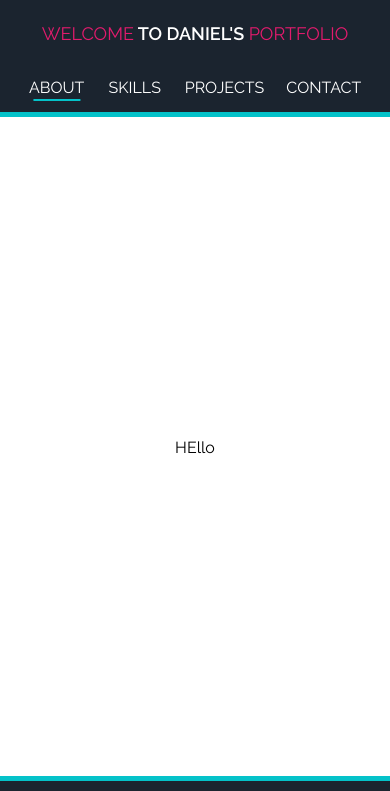
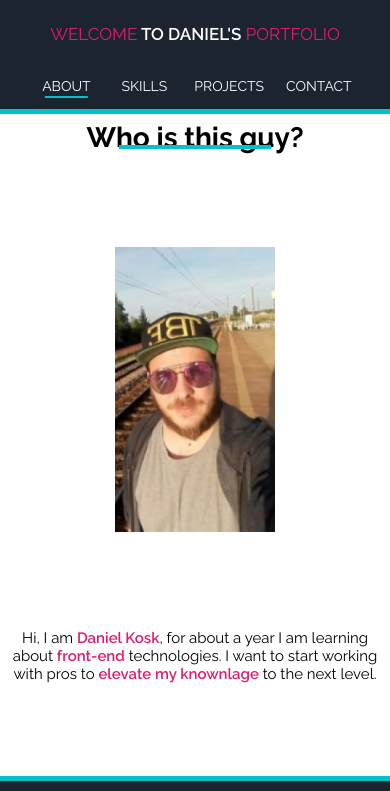
Before and after one commit to Gethath/portfolio, a React app: page / in a window 390 px wide. Shown: the top 791 px of the page. Built offline with nearby package versions, Linux system fonts and the light colour scheme.

Commit message:
added About section with styles and img selection

```diff
--- a/public/index.html
+++ b/public/index.html
@@ -24,7 +24,7 @@
       work correctly both with client-side routing and a non-root public URL.
       Learn how to configure a non-root public URL by running `npm run build`.
     -->
-    <title>Daniel Kosk-frontend developer wannabe</title>
+    <title>Daniel Kosk-future frontend developer</title>
   </head>
   <body>
     <noscript>You need to enable JavaScript to run this app.</noscript>
--- a/src/components/About.js
+++ b/src/components/About.js
@@ -1,7 +1,14 @@
 import React from 'react';
+import '../styles/about.scss'
 
-const About = () => {
-    return ( <div>HEllo</div> );
+const About = (props) => {
+    return (
+        <div className="about">
+            <div className="about__title-wraper"><h2 className="about__title">Who is this guy?</h2></div>
+            <div className="about__img-wraper"><img src={props.imgUrl} alt="Daniel Kosk author of this page" className="about__photo-mobile-mini"></img></div>
+            <p className="about__paragraph">Hi, I am <span className="about__highlight">Daniel Kosk</span>, for about a year I am learning about <span className="about__highlight">front-end</span> technologies. I want to start working with pros to <span className="about__highlight">elevate my knownlage</span> to the next level.</p>
+        </div>
+        );
 }
 
 export default About;
--- a/src/components/App.js
+++ b/src/components/App.js
@@ -1,4 +1,4 @@
-import React from 'react';
+import React, { Component } from 'react';
 import '../styles/App.scss';
 import {BrowserRouter as Router} from 'react-router-dom';
 import { library } from '@fortawesome/fontawesome-svg-core'
@@ -10,8 +10,46 @@ import Section from './Section'
 import Header from './Header'
 
 library.add(fab)
+class App extends Component {
 
-function App() {
+  state = {
+    width:0,
+    imgUrl:"",
+   }
+componentDidMount() {
+  this.updateWindowWidth();
+  this.setImgUrl();
+  window.addEventListener("resize", this.updateWindowWidth.bind(this));
+  window.addEventListener("resize", this.setImgUrl.bind(this));
+}
+
+componentWillUnmount() {
+  window.removeEventListener("resize", this.updateWindowWidth.bind(this));
+  window.removeEventListener("resize", this.setImgUrl.bind(this));
+}
+
+updateWindowWidth(){
+  this.setState({ width: window.innerWidth});
+}
+
+setImgUrl(){
+  if (this.state.width<370){
+    this.setState({
+      imgUrl:`${require('../img/img-mobile-mini.jpg')}`})}
+    else if (this.state.width>370&&this.state.width<760){
+      this.setState({
+       imgUrl:`${require('../img/img-mobile.jpg')}`})}
+    else if (this.state.width>760&&this.state.width<1024){
+      this.setState({
+         imgUrl:`${require('../img/img-tablet.jpg')}`})}
+   else{
+     this.setState({
+       imgUrl:`${require('../img/img-desktop.jpg')}`})}
+
+}
+
+
+  render() {
     const date=new Date().getFullYear();
 
     return (
@@ -19,7 +57,7 @@ function App() {
       <div className="App">
           <header><Header/></header>
           <nav><Navigation/></nav>
-        <section><Section/></section>
+          <section><Section imgUrl={this.state.imgUrl}/></section>
           <footer className="footer"><p className="footer__paragraph">By Daniel Kosk <span className="footer__highlight">{date}©</span></p>
           <div className="footer__socials">
           <a href="https://www.linkedin.com/in/daniel-kosk-8269b91a5/" target="_blank" rel="noopener noreferrer" className="footer__social-link"> <FontAwesomeIcon className="footer__social-icon-li" icon={['fab', 'linkedin']} size="2x"/></a>
@@ -29,5 +67,6 @@ function App() {
       </Router>
     );
   }
+}
 
 export default App;
--- a/src/components/Section.js
+++ b/src/components/Section.js
@@ -5,10 +5,10 @@ import About from "./About"
 import Skills from "./Skills"
 import Projects from "./Projects"
 import Contact from "./Contact"
-const Section = () => {
+const Section = (props) => {
     return (
         <>
-            <Route path="/" exact component={About}/>
+            <Route path="/" exact render={()=><About imgUrl={props.imgUrl}/>}/>
             <Route path="/skills" component={Skills}/>
             <Route path="/projects" component={Projects}/>
             <Route path="/contact" component={Contact}/>
--- a/src/styles/App.scss
+++ b/src/styles/App.scss
@@ -39,7 +39,8 @@
       font-size: 20px;
     }
     &__highlight{
-      color:$text-highlight
+      color:$text-highlight;
+      font-weight: 600;
     }
     &__socials{
       display: flex;
--- /dev/null
+++ b/src/styles/about.scss
@@ -0,0 +1,71 @@
+@import 'vars';
+.about{
+    display: flex;
+    width: 100%;
+    height: 100%;
+    flex-wrap: wrap;
+    justify-content: center;
+    @media ($tablet){
+        justify-content: flex-start;
+        align-items: center;
+    }
+    &__title-wraper{
+        flex-basis: 100%;
+        height: fit-content;
+        text-align: center;
+        display: flex;
+        justify-content: center;
+    }
+    &__title{
+        margin-top: 3px;
+        position: relative;
+        width: fit-content;
+        font-size: 28px;
+        @media($tablet){
+            font-size: 55px;
+        }
+        &:before{
+            position: absolute;
+            width: 70%;
+            content: '';
+            height: 4px;
+            background-color: $theme-secondary;
+            bottom: 5px;
+            left:50%;
+            transform: translateX(-50%);
+            transition: .5s;
+            @media($tablet){
+                bottom: -10px;
+            }
+        }
+        &:hover::before{
+            width: 90%;
+        }
+    }
+    &__img-wraper{
+        margin-top: 10px;
+        @media($tablet){
+            flex-basis: 30%;
+            margin:0 10px 0 10px;
+        }
+    }
+    &__paragraph{
+        text-align: center;
+        margin: 10px 0;
+        padding: 0 8px;
+        font-size: 15px;
+        @media($tablet){
+            flex-basis: 30%;
+            flex-grow: 1;
+            font-size: 40px;
+        }
+        @media($desktop){
+            margin:0 auto;
+            flex-basis: 65%;
+        }
+    }
+    &__highlight{
+        color:$text-highlight;
+        font-weight: 600;
+      }
+}
--- a/src/styles/contact.scss
+++ b/src/styles/contact.scss
@@ -59,7 +59,7 @@ align-items: center;
     margin-top: 10px;
     flex-basis: 10%;
     color: #fff;
-    font-size: 15px;
+    font-size: 14px;
     letter-spacing: 2px;
     padding: 4px;
 }
@@ -70,8 +70,8 @@ align-items: center;
     width: 40%;
     background-color: $theme-main;
     border: 3px $theme-secondary solid;
-    margin-top: 10px;
-    padding: 15px 40px;
+    margin: 10px 0;
+    padding: 12px 30px;
     color: #fff;
     text-transform: uppercase;
     font-weight: 600;
--- a/src/styles/index.scss
+++ b/src/styles/index.scss
@@ -7,5 +7,5 @@
   font-family: $main-font;
 }
 h1{
-  font-size: 18px;
+  font-size: 17px;
 }
--- a/src/styles/navigation.scss
+++ b/src/styles/navigation.scss
@@ -70,7 +70,7 @@
         text-transform: uppercase;
         text-decoration: none;
         text-align: center;
-        font-size: 16px;
+        font-size: 14px;
         font-family: $main-font;
         &:before{
             position: absolute;
--- a/src/styles/vars.scss
+++ b/src/styles/vars.scss
@@ -9,5 +9,6 @@ $github-color:#fff;
 $main-font:'Raleway', sans-serif;
 
 //media qeries
+$mobile:'min-width:370px';
 $tablet: 'min-width:760px';
 $desktop: 'min-width:1024px';
```
Also changed, not shown: src/img/img-desktop.jpg (added), src/img/img-mobile-mini.jpg (added), src/img/img-mobile.jpg (added), src/img/img-tablet.jpg (added). Lines whose indentation alone changed are shown as unchanged.
